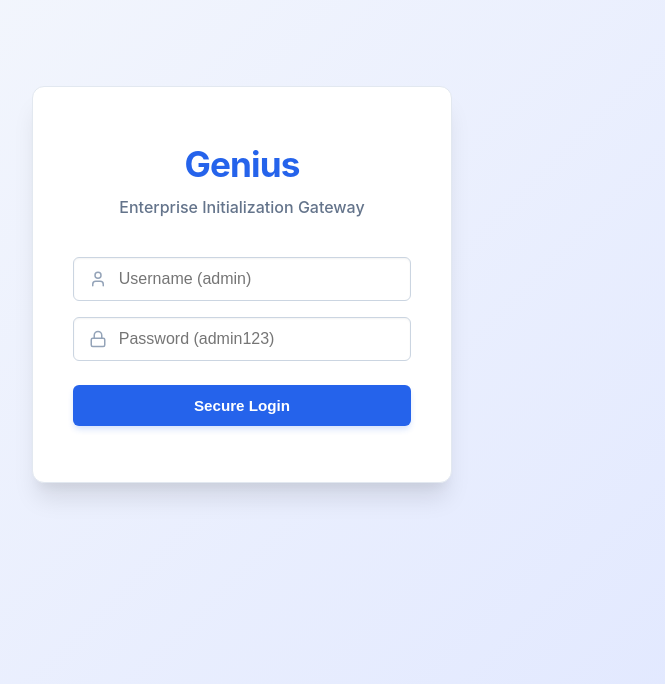
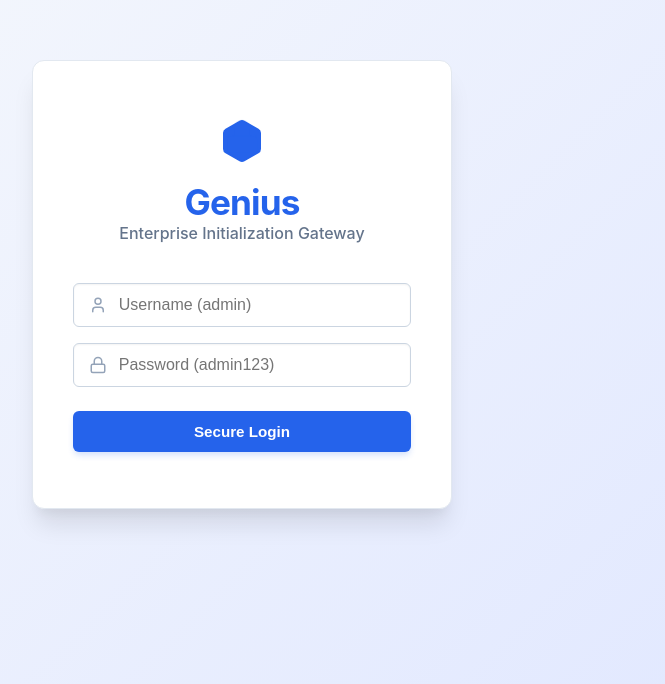
Before and after one commit to a9ditya-cpu/Genius, a React (Vite) app in the folder frontend/: page /login in a window 1280 px wide. Shown: the part 116-800 px from the top of the page, without its empty margins (398-1063 px from the left). Built offline with nearby package versions, Linux system fonts and the light colour scheme.

Commit message:
Added a new feature

```diff
--- a/frontend/src/components/Layout.jsx
+++ b/frontend/src/components/Layout.jsx
@@ -1,6 +1,6 @@
 import React from 'react';
 import { Outlet, Link, useLocation, useNavigate } from 'react-router-dom';
-import { LayoutDashboard, Package, Bot, Settings, LogOut } from 'lucide-react';
+import { LayoutDashboard, Package, Bot, Settings, LogOut, Hexagon } from 'lucide-react';
 
 export default function Layout({ inventory, fetchInventory, triggerMarkdown }) {
     const location = useLocation();
@@ -30,8 +30,10 @@ export default function Layout({ inventory, fetchInventory, triggerMarkdown }) {
             {/* Top Header */}
             <header className="main-header">
                 <div className="header-brand">
-                    <img src="https://upload.wikimedia.org/wikipedia/commons/thumb/a/a9/Amazon_logo.svg/1024px-Amazon_logo.svg.png" alt="Logo" style={{ height: '30px', filter: 'grayscale(100%) brightness(0.2)' }} onError={(e) => e.target.style.display = 'none'} />
-                    <h1>Genius <span style={{ fontWeight: 400, color: 'var(--text-muted)' }}>Workspace</span></h1>
+                    <div style={{ color: 'var(--accent-blue)', display: 'flex', alignItems: 'center' }}>
+                        <Hexagon size={32} fill="currentColor" strokeWidth={1.5} />
+                    </div>
+                    <h1 style={{ margin: 0 }}>Genius <span style={{ fontWeight: 400, color: 'var(--text-muted)' }}>Workspace</span></h1>
                 </div>
                 <div className="header-actions">
                     <span className="text-muted" style={{ marginRight: '1rem', fontWeight: 600 }}>Welcome, {displayName}</span>
--- a/frontend/src/pages/Login.jsx
+++ b/frontend/src/pages/Login.jsx
@@ -23,7 +23,13 @@ export default function Login() {
         <div className="login-wrapper animate-fade">
             <div className="glass-panel login-card">
                 <div style={{ textAlign: 'center', marginBottom: '2.5rem' }}>
-                    <h1 className="text-gradient" style={{ fontSize: '2.2rem' }}>Genius</h1>
+                    <div style={{ display: 'flex', justifyContent: 'center', marginBottom: '1rem', color: 'var(--accent-blue)' }}>
+                        <Lock size={40} fill="currentColor" strokeWidth={1} style={{ opacity: 0.1, position: 'absolute' }} />
+                        <svg xmlns="http://www.w3.org/2000/svg" width="48" height="48" viewBox="0 0 24 24" fill="currentColor" stroke="currentColor" strokeWidth="1" strokeLinecap="round" strokeLinejoin="round" className="lucide lucide-hexagon">
+                            <path d="M21 16V8a2 2 0 0 0-1-1.73l-7-4a2 2 0 0 0-2 0l-7 4A2 2 0 0 0 3 8v8a2 2 0 0 0 1 1.73l7 4a2 2 0 0 0 2 0l7-4A2 2 0 0 0 21 16z" />
+                        </svg>
+                    </div>
+                    <h1 className="text-gradient" style={{ fontSize: '2.2rem', margin: 0 }}>Genius</h1>
                     <p className="text-muted" style={{ fontWeight: 500 }}>Enterprise Initialization Gateway</p>
                 </div>
 
```
